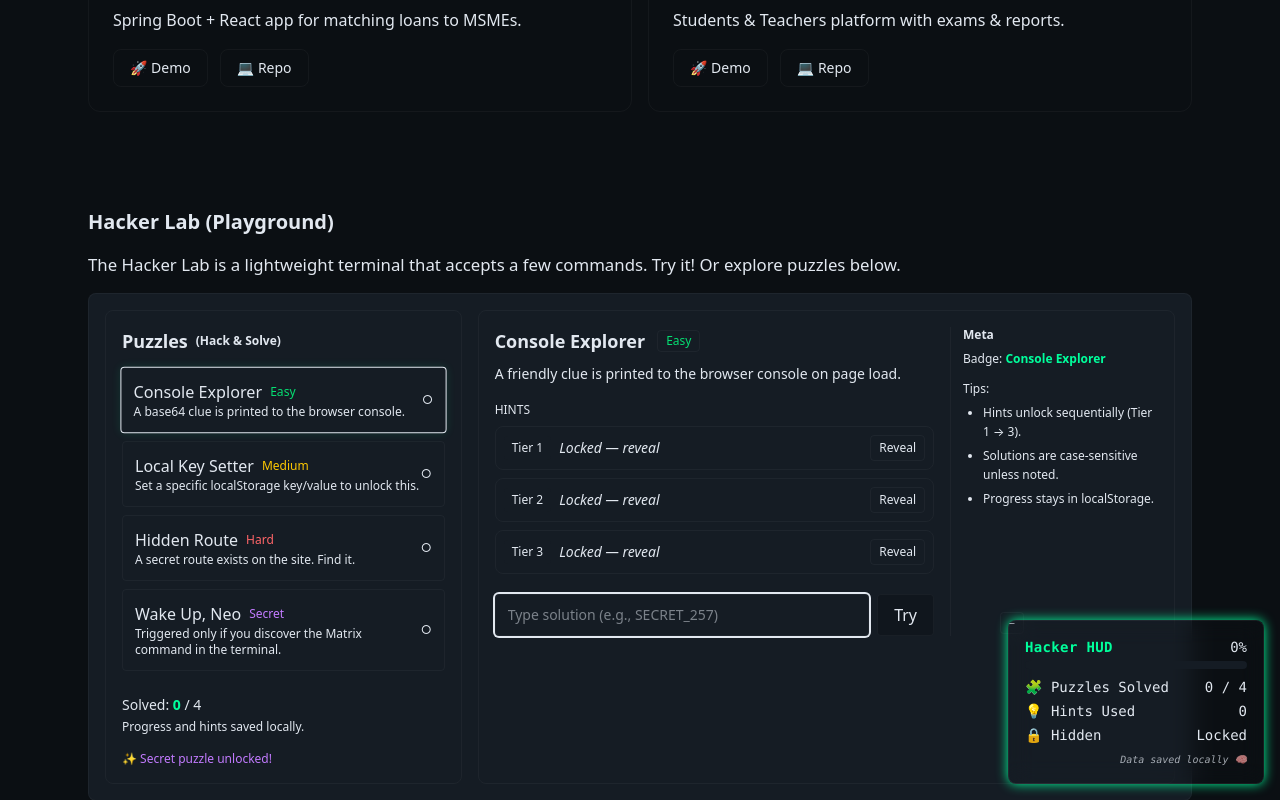
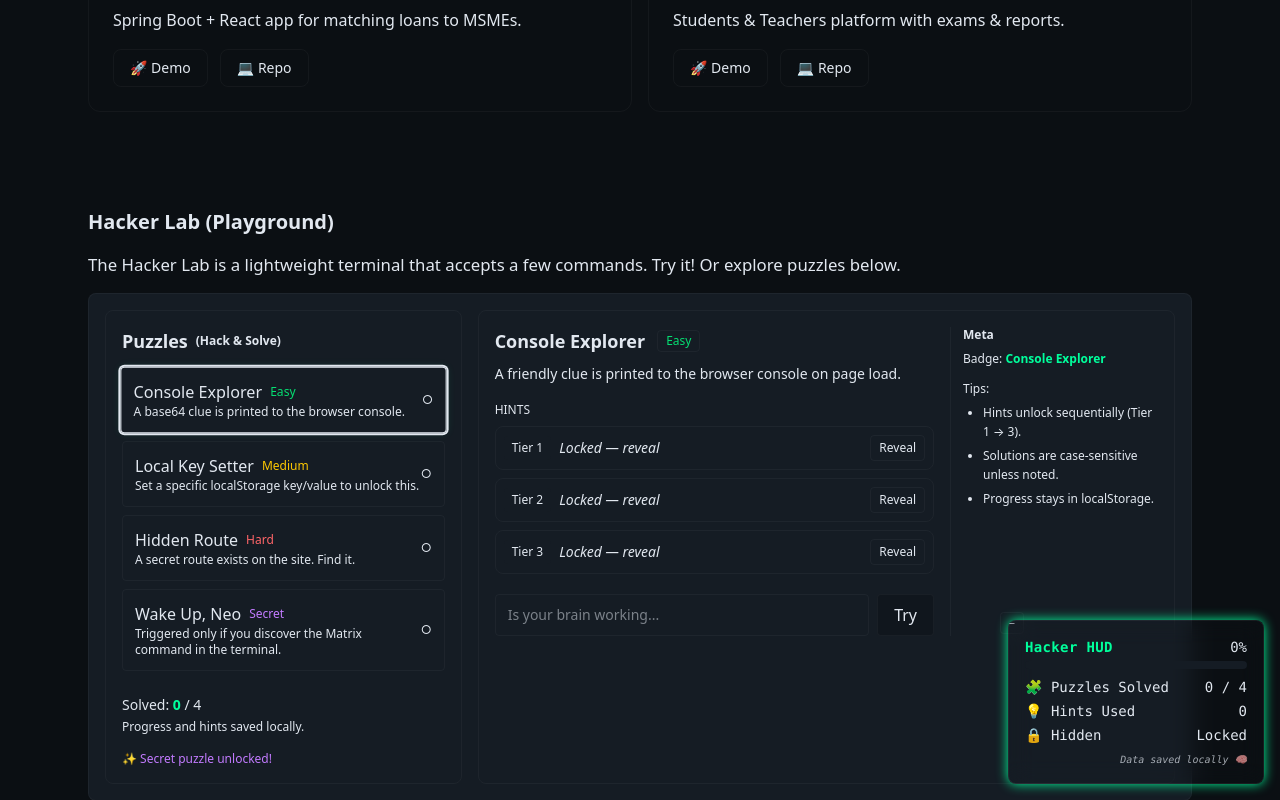
Before and after one commit to Rajkishor124/hackwithme, a React (Vite) app: page / in a window 1280 px wide. Both pictures are taken after a click on the button 283 px from the left and 1285 px from the top of the page. Shown: the part 885-1685 px from the top of the page. Built offline with nearby package versions, Linux system fonts and the light colour scheme.

Commit message:
few changes

```diff
--- a/src/components/PuzzleEngine.tsx
+++ b/src/components/PuzzleEngine.tsx
@@ -290,7 +290,7 @@ export default function PuzzleEngine({
                     <input
                       value={attempt}
                       onChange={(e) => setAttempt(e.target.value)}
-                      placeholder="Type solution (e.g., SECRET_257)"
+                      placeholder="Is your brain working..."
                       className="flex-1 bg-transparent border border-surface px-3 py-2 rounded text-sm focus:outline-none focus:ring-2 focus:ring-accent/30"
                     />
                     <button
```
